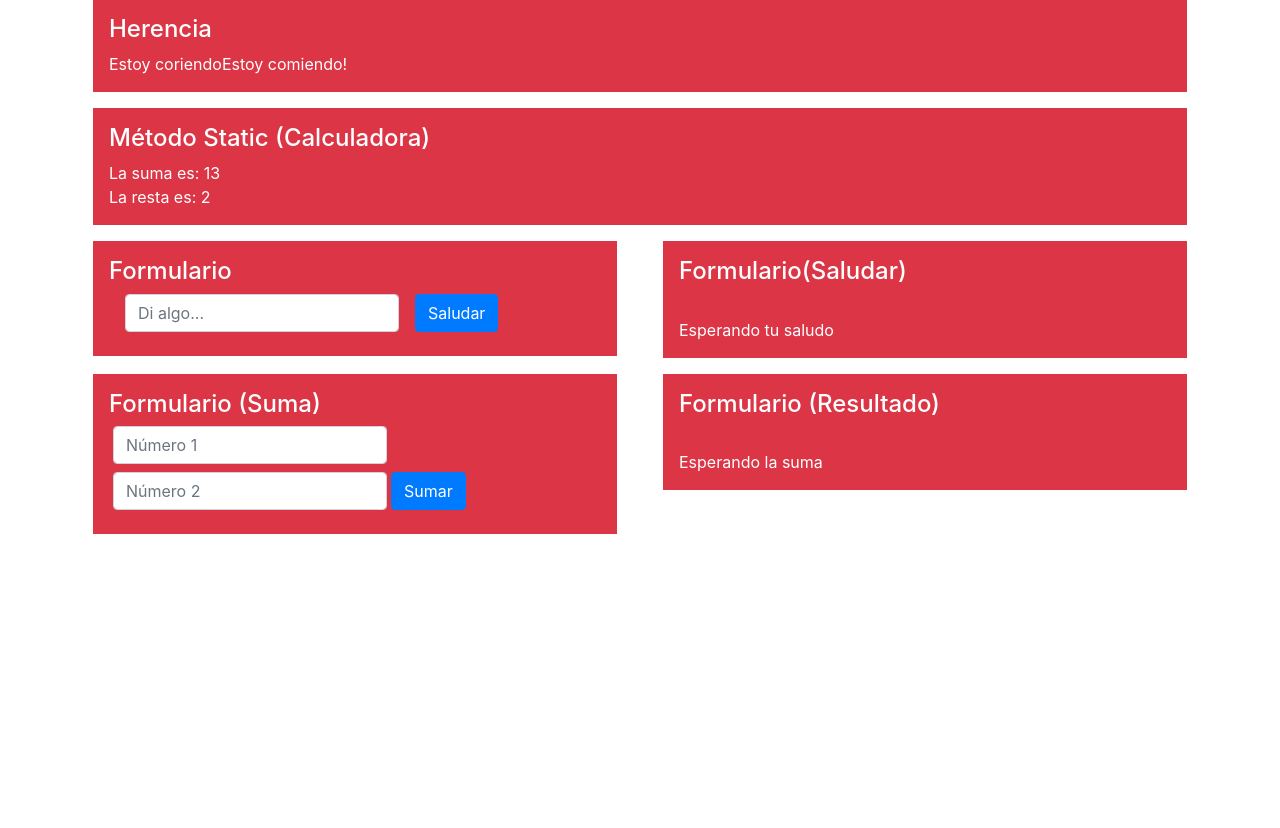
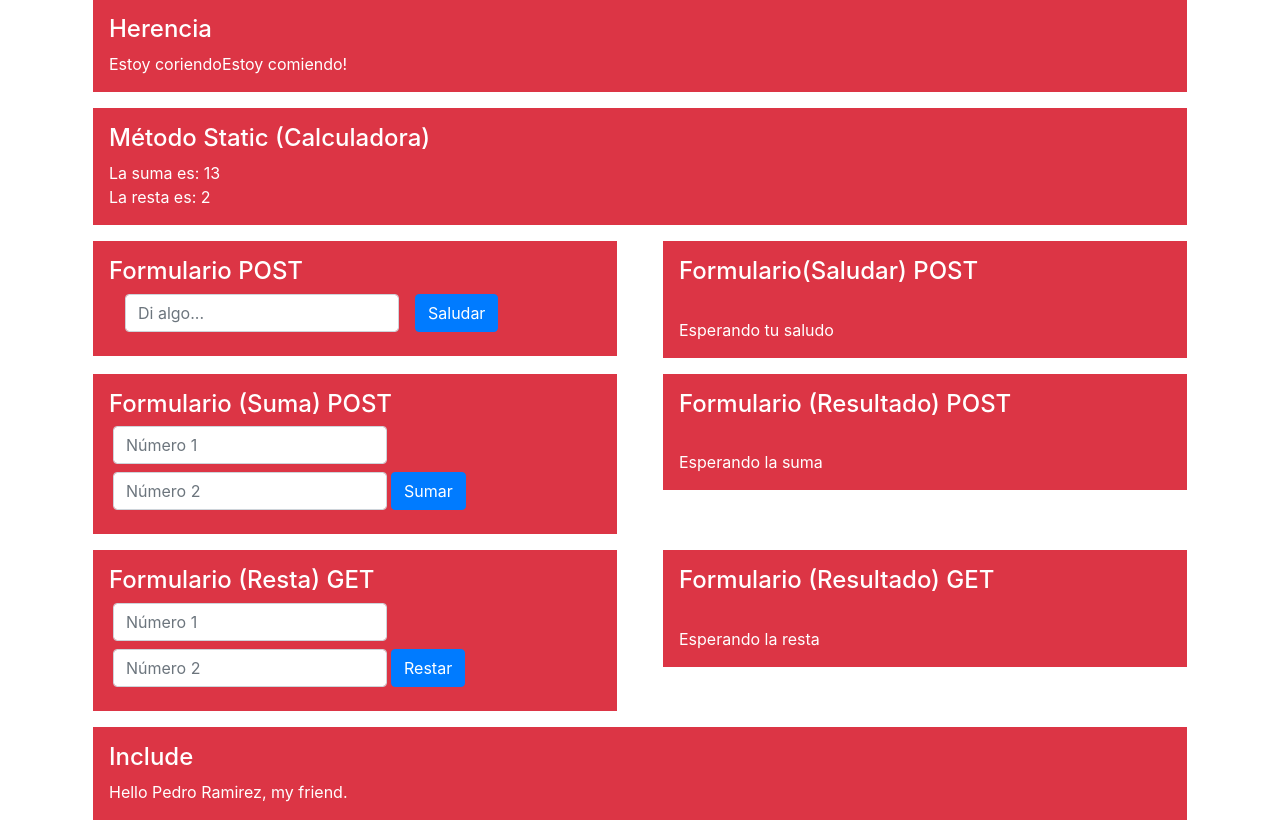
Before and after one commit to david-dc381/PHP-Console, a PHP site: page / in a window 1280 px wide. Shown: the part 1890-2718 px from the top of the page. Before the commit the page ends 2424 px from the top, so only its background shows below. Run offline with PHP 8.4, Linux system fonts and the light colour scheme.

Commit message:
Agregamos el Include

```diff
--- a/index.php
+++ b/index.php
@@ -368,7 +368,7 @@
         <div class="row">
             <div class="col-6">
                 <div class="p-3 m-2 bg-danger text-white">
-                    <h4>Formulario</h4>
+                    <h4>Formulario POST</h4>
                     <form class="form-inline" action="#" method="POST">
                         <div class="form-group mx-sm-3 mb-2">
                             <input type="text" class="form-control" id="saludo" name="saludo" placeholder="Di algo...">
@@ -380,7 +380,7 @@
 
             <div class="col-6">
                 <div class="p-3 m-2 bg-danger text-white">
-                    <h4>Formulario(Saludar)</h4>
+                    <h4>Formulario(Saludar) POST</h4>
                     <?php
                       echo "<br>";
                       if (isset($_POST['saludo'])) {
@@ -397,7 +397,7 @@
         <div class="row">
             <div class="col-6">
                 <div class="p-3 m-2 bg-danger text-white">
-                    <h4>Formulario (Suma)</h4>
+                    <h4>Formulario (Suma) POST</h4>
                     <form class="form-inline" action="#" method="POST">
                         <div class="form-group mx-sm-1 mb-2">
                             <input type="number" class="form-control" id="n1" name="n1" placeholder="Número 1">
@@ -412,7 +412,7 @@
 
             <div class="col-6">
                 <div class="p-3 m-2 bg-danger text-white">
-                    <h4>Formulario (Resultado)</h4>
+                    <h4>Formulario (Resultado) POST</h4>
                     <?php
                       echo "<br>";
                       if (isset($_POST['n1']) and isset($_POST['n2'])) {
@@ -428,6 +428,55 @@
             </div>
         </div>
 
+        <div class="row">
+            <div class="col-6">
+                <div class="p-3 m-2 bg-danger text-white">
+                    <h4>Formulario (Resta) GET</h4>
+                    <form class="form-inline" action="#" method="GET">
+                        <div class="form-group mx-sm-1 mb-2">
+                            <input type="number" class="form-control" id="n1" name="n1" placeholder="Número 1">
+                        </div>
+                        <div class="form-group mx-sm-1 mb-2">
+                            <input type="number" class="form-control" id="n2" name="n2" placeholder="Número 2">
+                        </div>
+                        <button type="submit" class="btn btn-primary mb-2">Restar</button>
+                    </form>
+                </div>
+            </div>
+
+            <div class="col-6">
+                <div class="p-3 m-2 bg-danger text-white">
+                    <h4>Formulario (Resultado) GET</h4>
+                    <?php
+                      echo "<br>";
+                      if (isset($_GET['n1']) and isset($_GET['n2'])) {
+                            $n1 = $_GET['n1'];
+                            $n2 = $_GET['n2'];
+                            $r = $n1 - $n2;
+                            echo $r;
+                      } else {
+                          echo "Esperando la resta";
+                        }
+                    ?>
+                </div>
+            </div>
+        </div>
+
+
+        <?php include("person.php") ?>
+        <div class="row">
+            <div class="col-12">
+                <div class="p-3 m-2 bg-danger text-white">
+                    <h4>Include</h4>
+                    <?php
+                        $person = new Person("Pedro", "Ramirez");
+                        echo $person->greetings();
+                    ?>
+                </div>
+            </div>
+        </div>
+
+
     </div>
 
     <script src="https://code.jquery.com/jquery-3.5.1.slim.min.js" integrity="sha384-DfXdz2htPH0lsSSs5nCTpuj/zy4C+OGpamoFVy38MVBnE+IbbVYUew+OrCXaRkfj" crossorigin="anonymous"></script>
--- /dev/null
+++ b/person.php
@@ -0,0 +1,16 @@
+<?php
+    class Person {
+        public $firstName;
+        public $secondName;
+
+        function __construct($firstName, $secondName)
+        {
+            $this->firstName = $firstName;
+            $this->secondName = $secondName;
+        }
+
+        function greetings(){
+            echo "Hello " . $this->firstName . " " . $this->secondName . ", my friend.";
+        }
+    }
+?>
```
